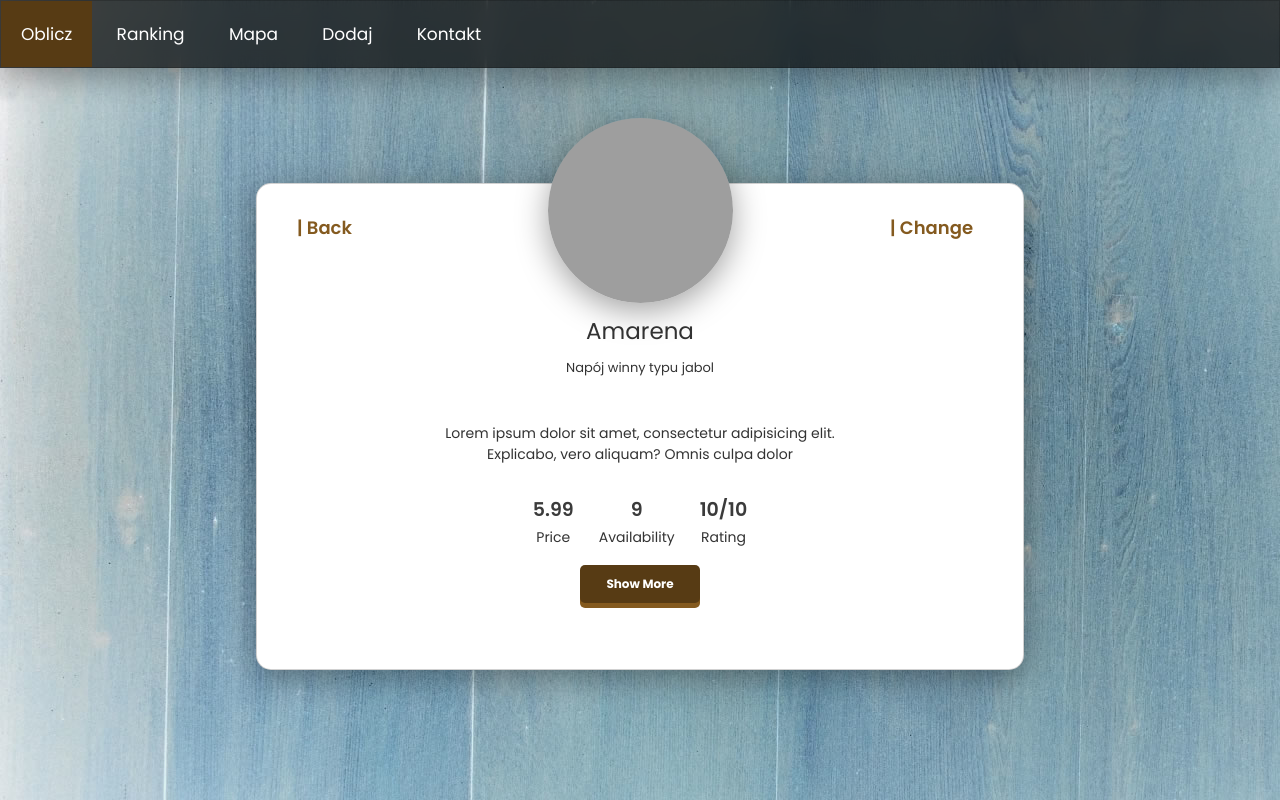
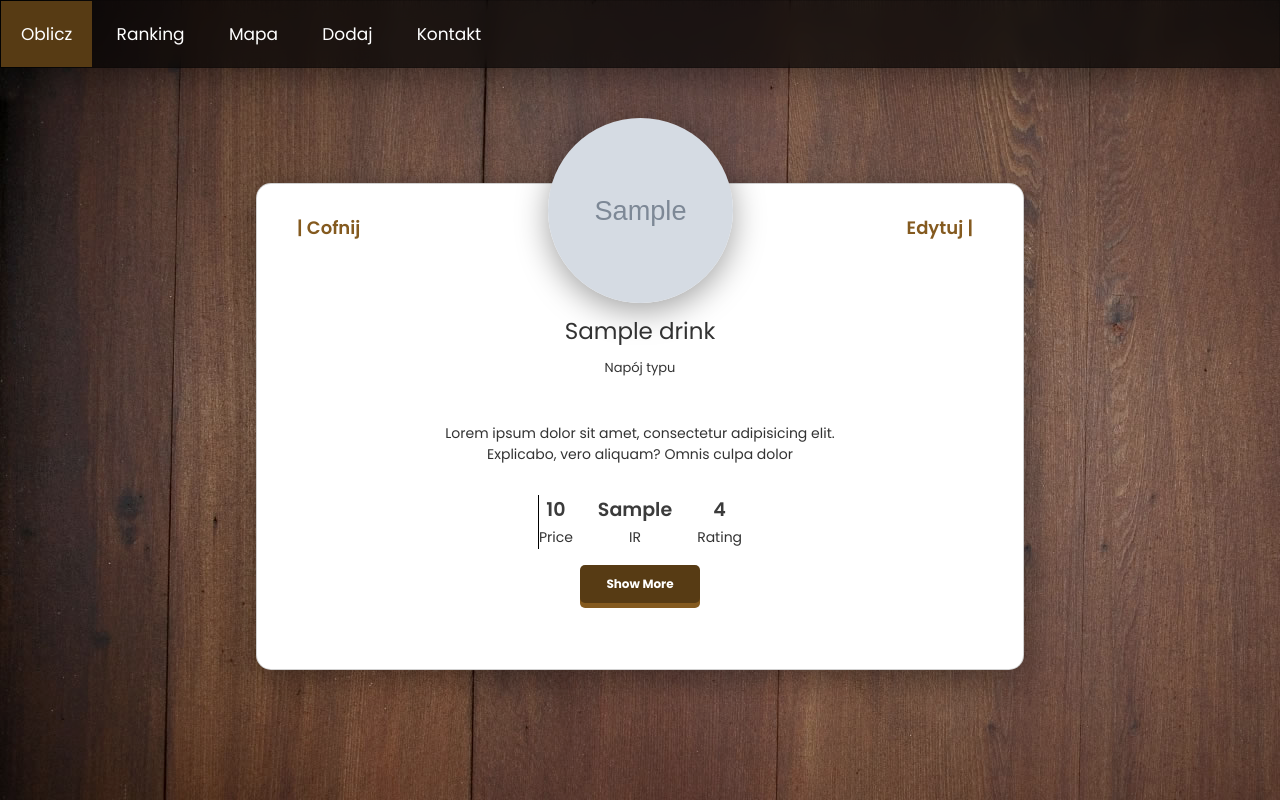
Before and after one commit to Wojanix/IndeksRompera, a PHP site: page /drink.php?id=1 in a window 1280 px wide. Run offline with PHP 8.4, Linux system fonts and the light colour scheme; tables that the repository leaves empty or names only in its code hold one stand-in row (values such as "Sample post"); grey boxes marked "Sample" are stand-in pictures; grey boxes are pictures that could not be loaded.

Commit message:
Pretty profile and good database connection

```diff
--- a/css/drink.css
+++ b/css/drink.css
@@ -22,8 +22,9 @@
 
 }
 body{
-background-blend-mode:difference;
+background-blend-mode:multiply;
 }
+
 
 
 
@@ -65,6 +66,40 @@ background-blend-mode:difference;
     width: 170px;
     text-align: center;
 }
+
+.leftTop a,  .rightTop a{
+    text-decoration: none;
+    color: #845a1f;
+}
+
+.leftTop a:after {
+    content: " - Back";
+    position: relative;
+    opacity: 0;
+    left: -20px;
+    -webkit-transition: all 1s;
+    transition: all 1s;
+  }
+
+  .leftTop a:hover:after {
+    opacity: 1;
+    left: 0px;
+  }
+
+  .rightTop a:before {
+    content: " Edit -";
+    position: relative;
+    opacity: 0;
+    right: -12px;
+    -webkit-transition: all 1s;
+    transition: all 1s;
+  }
+
+  .rightTop a:hover:before {
+    opacity: 1;
+    right: 10px;
+  }
+
  .leftTop{
     position: absolute;
     top: 30px;
@@ -73,6 +108,7 @@ background-blend-mode:difference;
     color:#845a1f;
     cursor: pointer;
     font-size: 18px;
+    transition: .5s;
  }
 
  .rightTop{
@@ -83,6 +119,7 @@ background-blend-mode:difference;
     color:#845a1f;
     cursor: pointer;
     font-size: 18px;
+    transition: .5s;
  }
 
 .drinkInfo{
@@ -101,6 +138,10 @@ background-blend-mode:difference;
     color: rgb(59, 59, 59);
 }
 
+.drinkInfo:not(:first-child){
+    border-left: 1px solid black;
+}
+
 .titleDrinkInfo{
     font-size: 14px;
 }
--- a/pages/drink.php
+++ b/pages/drink.php
@@ -15,24 +15,53 @@ echo $_GET["id"];
 <body>
 <?php include '../components/header.php';?>
 
+<div class="notification" id="connect"><img src=".././css/images/correct.png" alt="correct">Connected successfully</div>
+
+
+<?php
+
+$servername = "localhost";
+$username = "root";
+$password = "";
+$database = "indeksrompera";
+
+// Create connection
+$conn = new mysqli($servername, $username, $password, $database);
+
+// Check connection
+if ($conn->connect_error) {
+    echo "Connection failed: " . $conn->connect_error;
+  die;
+}
+echo '<script type="text/javascript">',
+'connected();',
+'</script>';
+
+
+$sql = "SELECT * FROM drinks WHERE id like ".$_GET["id"]." LIMIT 1";
+$result = mysqli_query($conn, $sql);
+
+$record = mysqli_fetch_assoc($result);
+?>
+
 
 <div class="avatar">
-        <img src="https://encrypted-tbn0.gstatic.com/images?q=tbn:ANd9GcTKGEd8VVkp-l7AI52LMRpYVROpRTL3kVcm2w&s" alt="photo">
+        <?php echo  "<img src='".$record["image"]."' alt='name'/>"?>
     </div>
 <section class="drinkProfile">
 
-    <div class="leftTop"> | Back </div>
-    <div class="rightTop">| Change</div>
+    <div class="leftTop"> <a href="ranking.php">| Cofnij</a> </div>
+    <div class="rightTop"><a href="ranking.php">Edytuj |</a></div>
 
-    <div class="bigT">Amarena</div>
-    <p class="shortT smallT">Napój winny typu jabol</p>
+    <div class="bigT"><?php echo  $record["name"];?></div>
+    <p class="shortT smallT">Napój typu <?php echo  $record["type"];?></p>
     <br>
     <p class="midT"> Lorem ipsum dolor sit amet, consectetur adipisicing elit. Explicabo, vero aliquam? Omnis culpa dolor
     </p>
     <div class="drinkInfo">
-        <div><span class="numberDrinkInfo">5.99</span><span class="titleDrinkInfo">Price</span></div>
-        <div><span class="numberDrinkInfo">9</span><span class="titleDrinkInfo">Availability</span></div>
-        <div><span class="numberDrinkInfo">10/10</span><span class="titleDrinkInfo">Rating</span></div>
+        <div><span class="numberDrinkInfo"><?php echo  $record["price"];?></span><span class="titleDrinkInfo">Price</span></div>
+        <div><span class="numberDrinkInfo"><?php echo  $record["ir"];?></span><span class="titleDrinkInfo">IR</span></div>
+        <div><span class="numberDrinkInfo"><?php echo  $record["rating"];?></span><span class="titleDrinkInfo">Rating</span></div>
 
 </div>
 
--- a/pages/ranking.php
+++ b/pages/ranking.php
@@ -150,7 +150,8 @@ foreach($records as $record){
 }
 ?>
 </table>
-
+<br><br>
+<p>.</p>
 
 
 <?php
```
